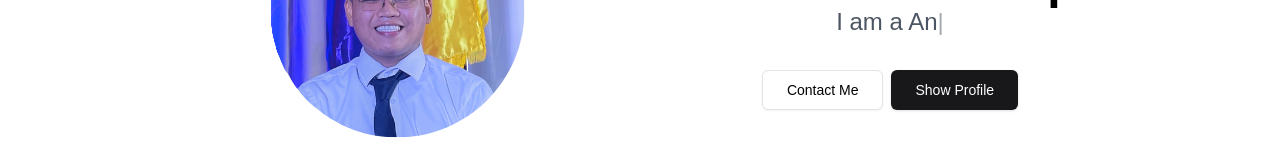
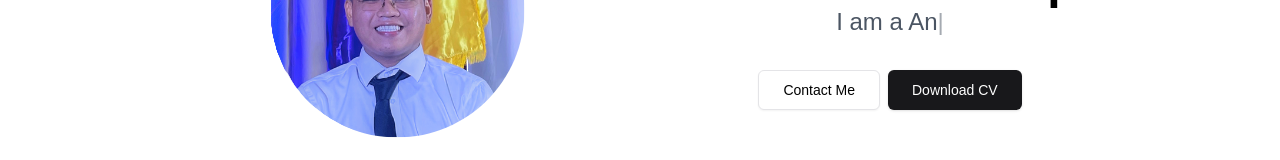
Before and after one commit to Satsuu/satsu.portfolio.web, a Next.js app: page / in a window 1280 px wide. Shown: the part 390-550 px from the top of the page. Built offline with nearby package versions, Linux system fonts and the light colour scheme.

Commit message:
move button

```diff
--- a/components/header/header.tsx
+++ b/components/header/header.tsx
@@ -3,6 +3,7 @@
 import Image from "next/image"
 import { motion } from "framer-motion"
 import TypewriterEffect from "@/components/header/typewritter-effect"
+import { Button } from "../ui/button"
 
 export default function HeaderSection() {
   return (
@@ -34,6 +35,18 @@ export default function HeaderSection() {
           className="text-center md:text-left"
         >
           <TypewriterEffect />
+          <div className="flex justify-center md:justify-center space-x-2">
+            <Button
+              variant="outline"
+              size="lg"
+              className="px-6 py-3 text-black dark:text-white"
+            >
+              Contact Me
+            </Button>
+            <Button size="lg" className="px-6 py-3 text-white dark:text-black">
+              Download CV
+            </Button>
+          </div>
         </motion.div>
       </div>
     </div>
--- a/components/header/typewritter-effect.tsx
+++ b/components/header/typewritter-effect.tsx
@@ -2,8 +2,6 @@
 "use client"
 
 import { useState, useEffect } from "react"
-import { Button } from "@/components/ui/button"
-import { ThemeToggle } from "@/components/theme-toggle"
 
 const TypewriterEffect = () => {
   const [displayedText, setDisplayedText] = useState<string>("")
@@ -61,18 +59,6 @@ const TypewriterEffect = () => {
         {displayedText}
         <span className="animate-blink">|</span>
       </p>
-      <div className="flex justify-center md:justify-center space-x-2">
-        <Button
-          variant="outline"
-          size="lg"
-          className="px-6 py-3 text-black dark:text-white"
-        >
-          Contact Me
-        </Button>
-        <Button size="lg" className="px-6 py-3 text-white dark:text-black">
-          Show Profile
-        </Button>
-      </div>
     </div>
   )
 }
```
